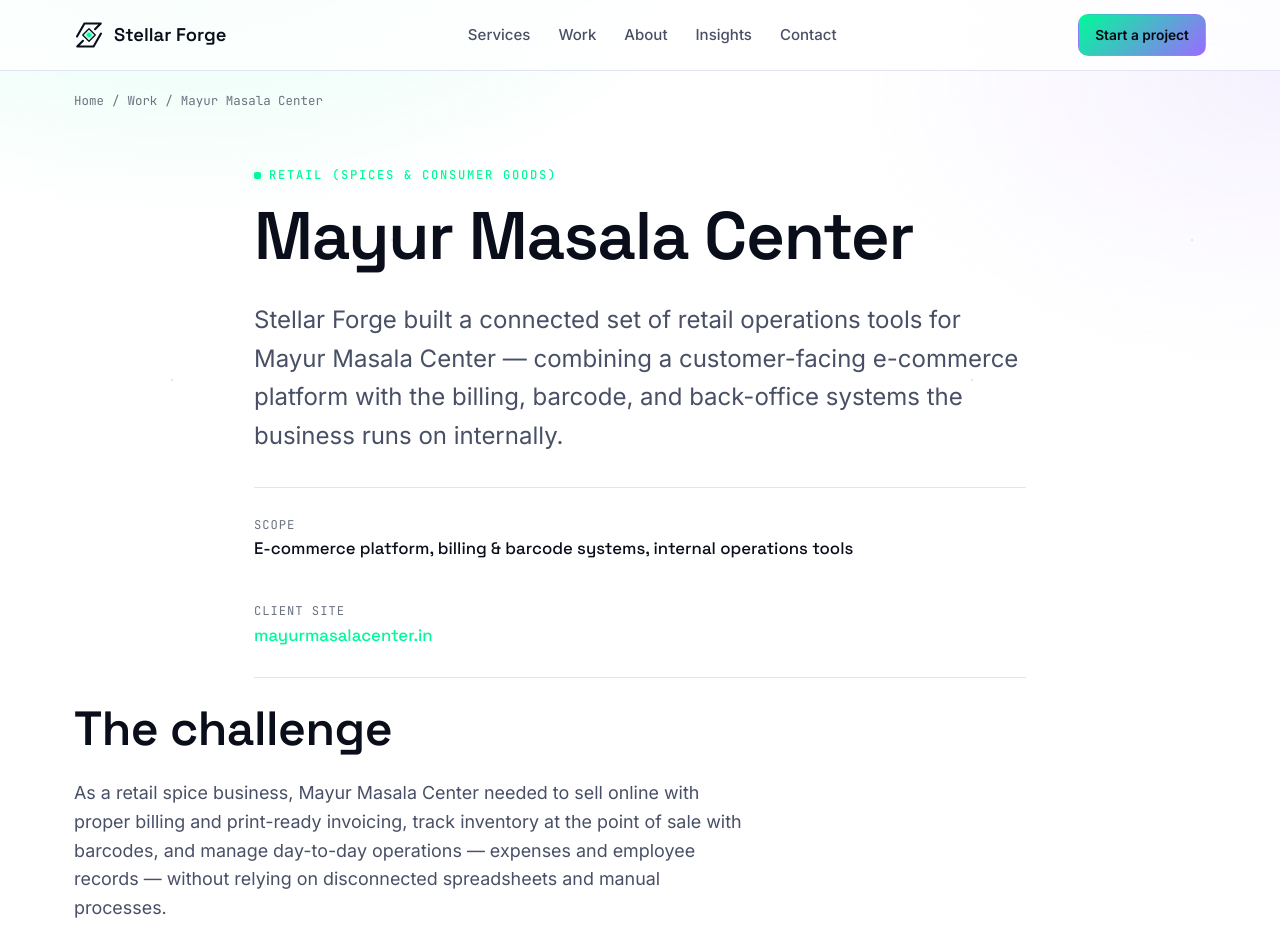
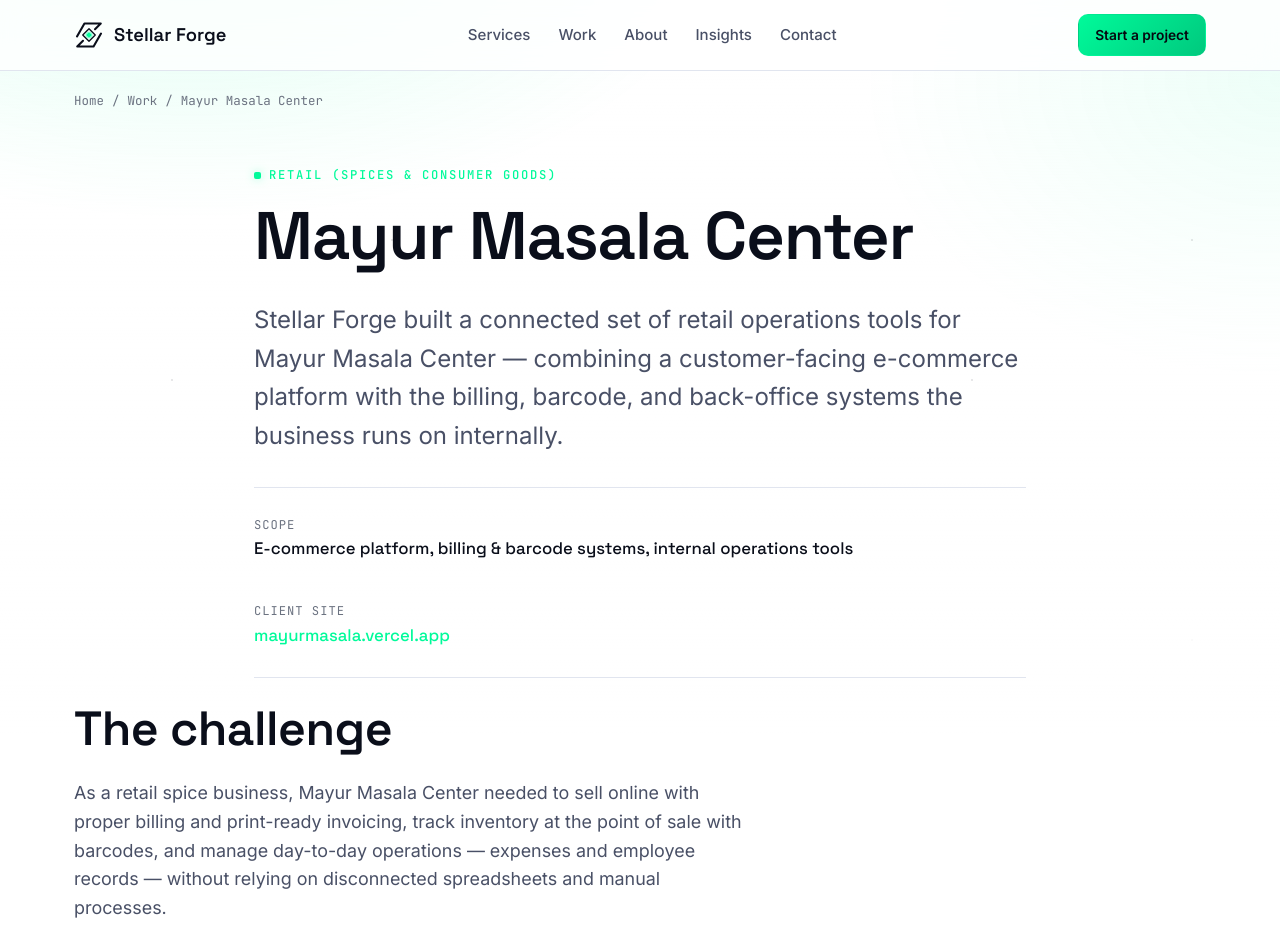
Before and after one commit to Stellar-Forge-Solutions/stellarforge-website, a plain HTML site: page work/mayur-masala-center/index.html in a window 1280 px wide. Shown: the top 926 px of the page. Drawn offline with Linux system fonts and the light colour scheme.

Commit message:
Update website files

```diff
--- a/assets/styles.css
+++ b/assets/styles.css
@@ -1,7 +1,7 @@
 /* ==========================================================================
    Stellar Forge — Design System
-   Cosmic + engineering + premium. Clean white base, restrained signal-green/
-   violet accent, geometric display type, monospace used as structural
+   Cosmic + engineering + premium. Clean white base, restrained signal-green
+   accent, geometric display type, monospace used as structural
    labeling (the way engineers label things), not decoration.
    ========================================================================== */
 
@@ -14,7 +14,7 @@
   --ink-dim:     #495066;   /* secondary text */
   --ink-faint:   #6b7280;   /* tertiary / labels */
   --signal:      #00FA9A;   /* spring green — primary accent */
-  --signal-2:    #9b6bff;   /* violet — secondary accent */
+  --signal-2:    #00c97e;   /* darker green — secondary accent */
   --signal-soft: rgba(0,250,154,0.12);
   --glow:        rgba(0,250,154,0.35);
   --ok:          #4ade80;
@@ -79,7 +79,7 @@
   background:
     linear-gradient(180deg, rgba(255,255,255,0) 0%, var(--void) 92%),
     radial-gradient(ellipse 900px 500px at 15% -10%, rgba(0,250,154,0.14), transparent 60%),
-    radial-gradient(ellipse 700px 500px at 100% 10%, rgba(155,107,255,0.10), transparent 60%);
+    radial-gradient(ellipse 700px 500px at 100% 10%, rgba(0,250,154,0.08), transparent 60%);
 }
 
 /* Skip link */
--- a/work/mayur-masala-center/index.html
+++ b/work/mayur-masala-center/index.html
@@ -57,7 +57,7 @@
     <p class="lede">Stellar Forge built a connected set of retail operations tools for Mayur Masala Center — combining a customer-facing e-commerce platform with the billing, barcode, and back-office systems the business runs on internally.</p>
     <div class="stat-strip" style="margin-top:32px;">
       <div class="stat"><div class="lbl">Scope</div><div class="num" style="font-size:1.05rem;">E-commerce platform, billing & barcode systems, internal operations tools</div></div>
-      <div class="stat"><div class="lbl">Client site</div><div class="num" style="font-size:1.05rem;"><a href="https://mayurmasalacenter.in/" target="_blank" rel="noopener">mayurmasalacenter.in</a></div></div>
+      <div class="stat"><div class="lbl">Client site</div><div class="num" style="font-size:1.05rem;"><a href="https://mayurmasala.vercel.app/" target="_blank" rel="noopener">mayurmasala.vercel.app</a></div></div>
     </div>
   </div>
 </section>
```
